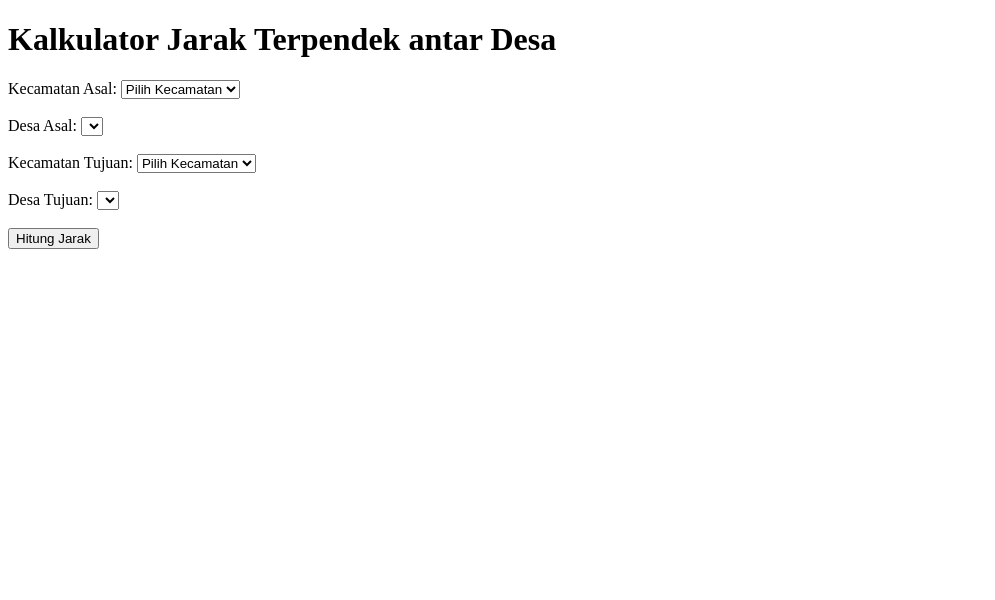
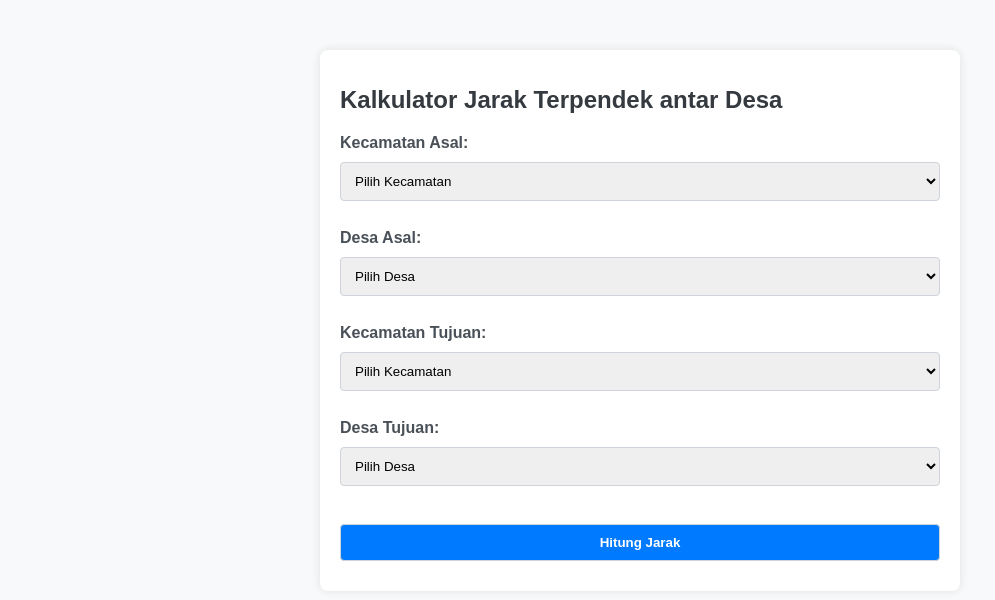
Before and after one commit to Iqbalarsa/Podes, a Flask app: template templates/index.html in a window 1280 px wide. Shown: the top 600 px of the page, without its empty margins (0-995 px from the left). Run offline with Flask 3, Linux system fonts and the light colour scheme; the template is opened without the code that fills it, so the values that code supplies are empty.

Commit message:
Update index.html

```diff
--- a/templates/index.html
+++ b/templates/index.html
@@ -4,30 +4,41 @@
     <meta charset="UTF-8">
     <meta name="viewport" content="width=device-width, initial-scale=1.0">
     <title>Shortest Path Between Desa</title>
+    <link rel="stylesheet" href="{{ url_for('static', filename='css/styles.css') }}">
 </head>
 <body>
+    <div class="container">
         <h1>Kalkulator Jarak Terpendek antar Desa</h1>
         <form id="pathForm" method="post">
             <label for="source_kec">Kecamatan Asal:</label>
             <select id="source_kec" name="source_kec" required>
-            <option value="">Pilih Kecamatan</option>
+                <option value="" disabled selected>Pilih Kecamatan</option>
                 {% for kecamatan in kecamatan_names %}
                     <option value="{{ kecamatan }}">{{ kecamatan }}</option>
                 {% endfor %}
             </select><br><br>
+
             <label for="source_desa">Desa Asal:</label>
-        <select id="source_desa" name="source_desa" required></select><br><br>
+            <select id="source_desa" name="source_desa" required>
+                <option value="" disabled selected>Pilih Desa</option>
+            </select><br><br>
+
             <label for="target_kec">Kecamatan Tujuan:</label>
             <select id="target_kec" name="target_kec" required>
-            <option value="">Pilih Kecamatan</option>
+                <option value="" disabled selected>Pilih Kecamatan</option>
                 {% for kecamatan in kecamatan_names %}
                     <option value="{{ kecamatan }}">{{ kecamatan }}</option>
                 {% endfor %}
             </select><br><br>
+
             <label for="target_desa">Desa Tujuan:</label>
-        <select id="target_desa" name="target_desa" required></select><br><br>
+            <select id="target_desa" name="target_desa" required>
+                <option value="" disabled selected>Pilih Desa</option>
+            </select><br><br>
+
             <input type="submit" value="Hitung Jarak">
         </form>
+    </div>
 
     <script>
         document.getElementById('source_kec').addEventListener('change', function() {
@@ -43,7 +54,7 @@
             .then(response => response.json())
             .then(data => {
                 var desaDropdown = document.getElementById('source_desa');
-                desaDropdown.innerHTML = '';
+                desaDropdown.innerHTML = '<option value="" disabled selected>Pilih Desa</option>';
                 data.desa_list.forEach(function(desa) {
                     var option = document.createElement('option');
                     option.text = desa;
@@ -66,7 +77,7 @@
             .then(response => response.json())
             .then(data => {
                 var desaDropdown = document.getElementById('target_desa');
-                desaDropdown.innerHTML = '';
+                desaDropdown.innerHTML = '<option value="" disabled selected>Pilih Desa</option>';
                 data.desa_list.forEach(function(desa) {
                     var option = document.createElement('option');
                     option.text = desa;
```
Lines whose indentation alone changed are shown as unchanged.
